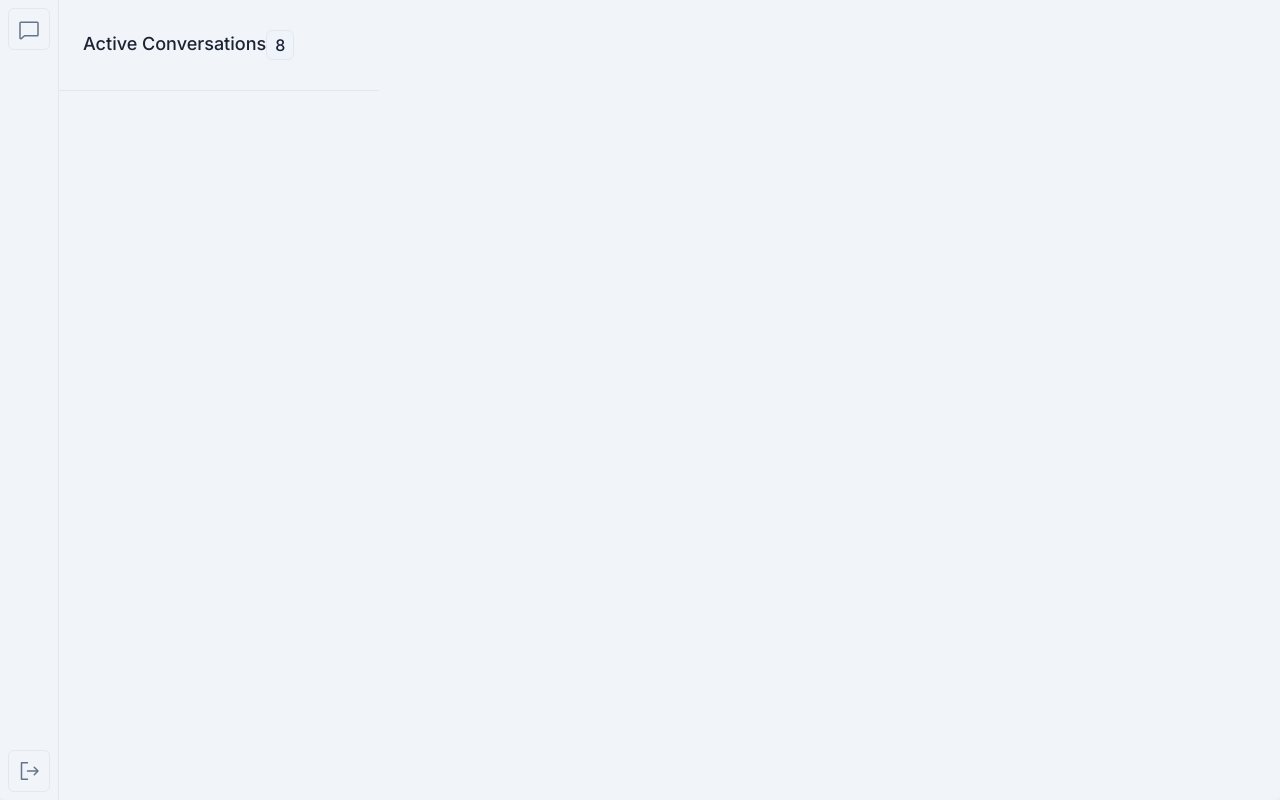
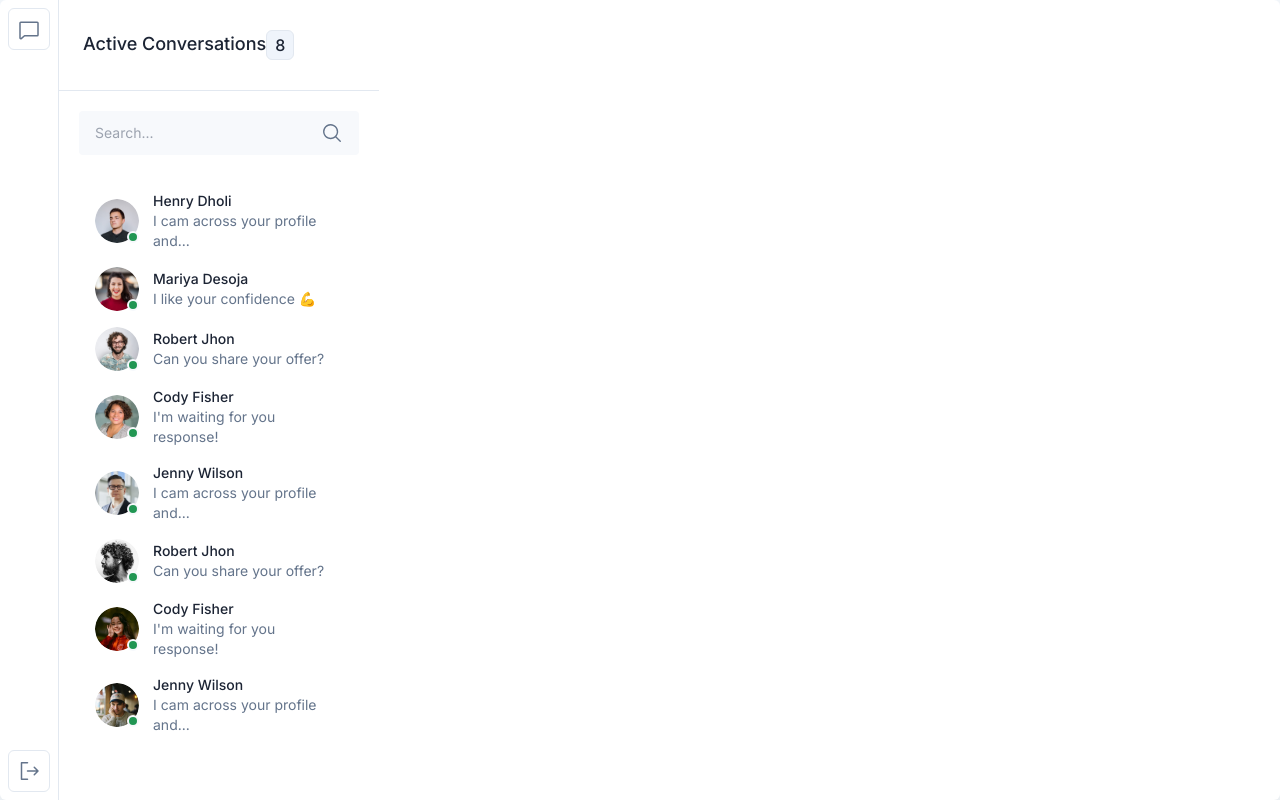
Before and after one commit to Amitmali04/ChatAppication, a React (Vite) app in the folder frontend/: page / in a window 1280 px wide. Built offline with nearby package versions, Linux system fonts and the light colour scheme.

Commit message:
ChatList

```diff
--- a/frontend/src/pages/Messages.jsx
+++ b/frontend/src/pages/Messages.jsx
@@ -3,7 +3,7 @@ import { ChatList, Sidebar } from '../sections/chat'
 export default function Messages() {
   return (
     <div className='h-screen overflow-hidden'>
-      <div className='h-full rounded-md border-stroke bg-slate-100 shadow-default dark:border-strokedark dark:bg-boxdark xl:flex'>
+      <div className='h-full rounded-md border-stroke bg-white shadow-default dark:border-strokedark dark:bg-boxdark xl:flex'>
 
         {/* Sidebar */}
       <Sidebar />
--- a/frontend/src/sections/chat/ChatList.jsx
+++ b/frontend/src/sections/chat/ChatList.jsx
@@ -1,13 +1,97 @@
-import React from 'react'
+import { MagnifyingGlass } from "@phosphor-icons/react";
+
+
+
+import User01 from "../../images/user/user-01.png";
+import User02 from "../../images/user/user-02.png";
+import User03 from "../../images/user/user-03.png";
+import User04 from "../../images/user/user-04.png";
+import User05 from "../../images/user/user-05.png";
+import User06 from "../../images/user/user-06.png";
+import User07 from "../../images/user/user-07.png";
+import User08 from "../../images/user/user-08.png";
+
+const List = [
+  {
+    imgSrc: User01,
+    name: "Henry Dholi",
+    message: "I cam across your profile and...",
+  },
+  {
+    imgSrc: User02,
+    name: "Mariya Desoja",
+    message: "I like your confidence 💪",
+  },
+  {
+    imgSrc: User03,
+    name: "Robert Jhon",
+    message: "Can you share your offer?",
+  },
+  {
+    imgSrc: User04,
+    name: "Cody Fisher",
+    message: `I'm waiting for you response!`,
+  },
+  {
+    imgSrc: User05,
+    name: "Jenny Wilson",
+    message: "I cam across your profile and...",
+  },
+  {
+    imgSrc: User06,
+    name: "Robert Jhon",
+    message: "Can you share your offer?",
+  },
+  {
+    imgSrc: User07,
+    name: "Cody Fisher",
+    message: `I'm waiting for you response!`,
+  },
+  {
+    imgSrc: User08,
+    name: "Jenny Wilson",
+    message: "I cam across your profile and...",
+  },
+];
+
 
 export default function ChatList() {
+
+
   return (
     <div className='hidden h-full flex-col xl:flex xl:w-1/4'>
-
       <div className='sticky border-b border-stroke dark:border-strokedark px-6 py-7.5 flex flex-row'>
       <h3 className='text-lg font-medium text-black dark:text-white 2xl:text-xl'>Active Conversations </h3>
       <span className='rounded-md border-[.5px] border-stroke bg-gray px-2 py-0.5 text-base font-medium text-black dark:bg-boxdark-2 dark:text-white 2xl:ml-4'>8</span>
       </div>
+
+      <div className="flex max-h-full flex-col overflow-auto p-5 ">
+        <form className="sticky mb-7">
+          <input type="text" placeholder="Search..." className="w-full rounded border-stroke bg-gray-2 py-3 pl-4 pr-10 text-sm outline-none focus:border-primary dark:border-strokedark dark:bg-boxdark-2" />
+
+          <button className="absolute right-4 top-1/2 -translate-y-1/2">
+          <MagnifyingGlass size={22} />
+          </button>
+        </form>
+
+        <div className="no-scrollbar overflow-auto max-h-full ">
+          {/* Chat List Item */}
+          {List.map((object, item)=>{
+            return <div className="flex cursor-pointer items-center rounded px-4 py-2 hover:bg-gray-2 dark:hover:bg-strokedark" key={item}>
+<div className="relative mr-3.5 h-11 w-full max-w-11 rounded-full">
+  <img src={object.imgSrc} alt="Profile" className="h-full w-full rounded-full object-cover object-center" />
+  <span className="absolute bottom-0 right-0 block h-3 w-3 rounded-full border-2 border-gray-2 bg-success"></span>
+</div>
+
+<div className="w-full ">
+  <h5 className="text-sm font-medium text-black dark:text-white">{object.name}</h5>
+  <p className="text-sm">{object.message}</p>
+</div>
+            </div>
+          })}
+        </div>
+      </div>
+
     </div>
   )
 }
```
